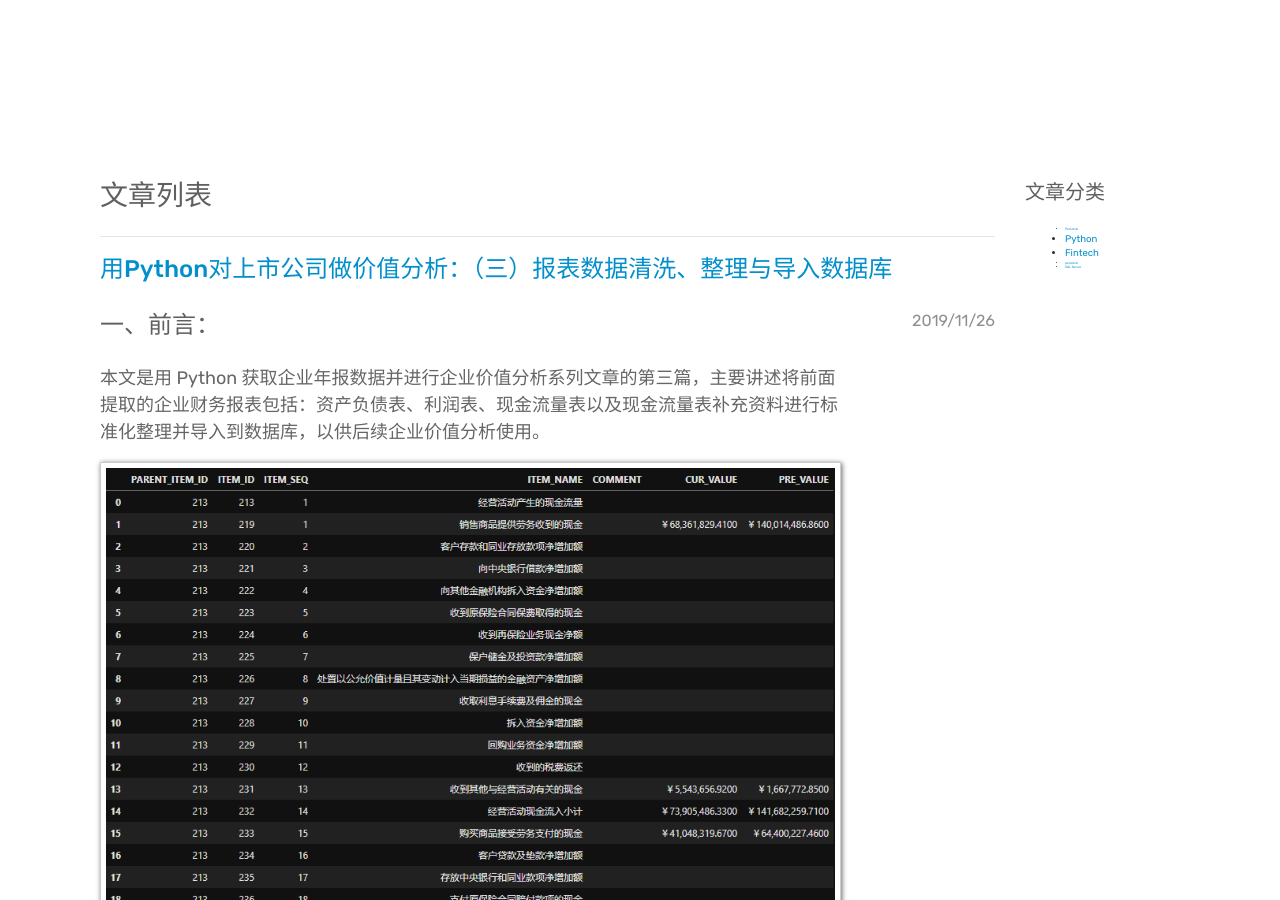
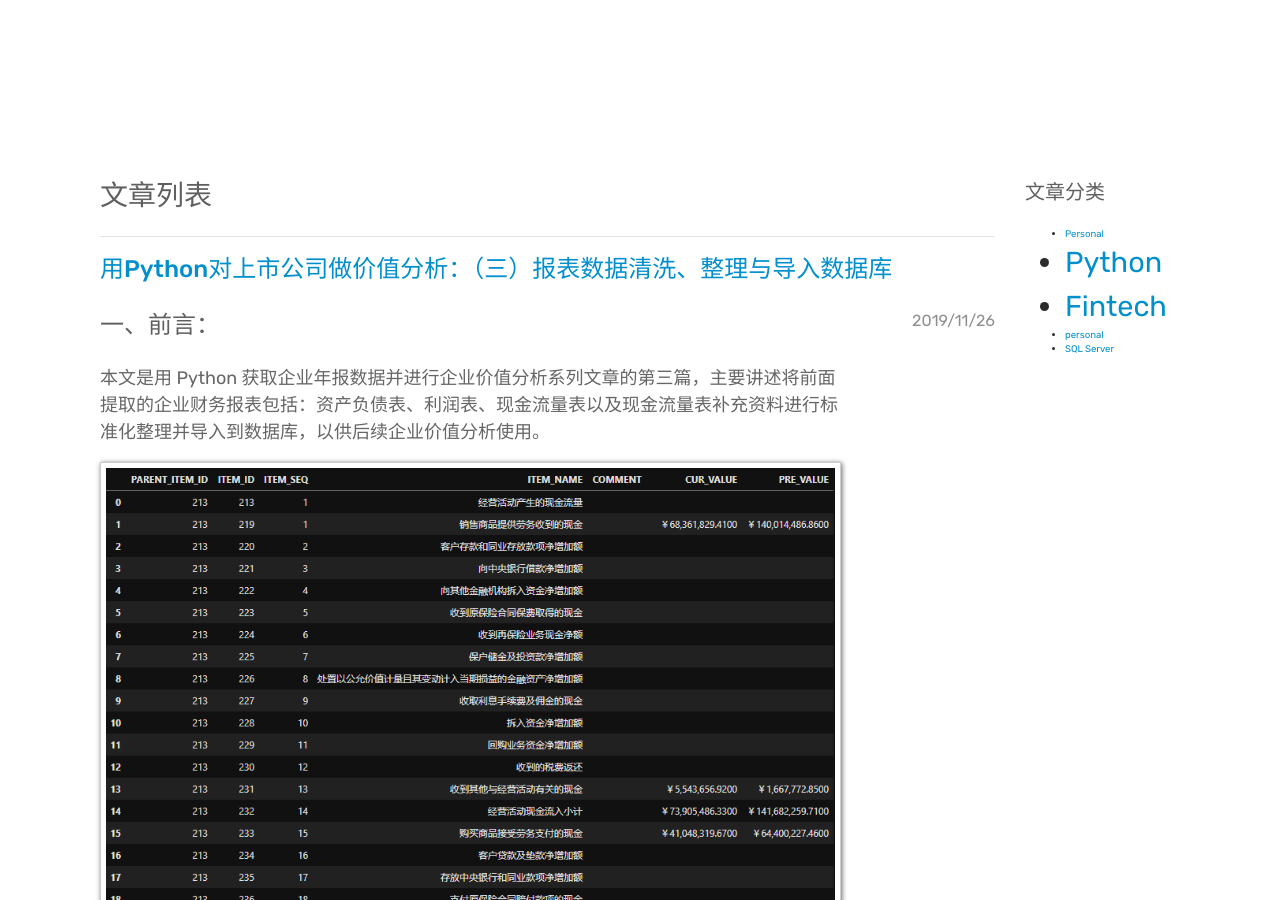
Before and after one commit to yxdt/yxdt.github.io, a Jekyll site: the page built from index.markdown, in a window 1280 px wide and 900 px high. Built offline with Jekyll 4.4.1, drawn with Linux system fonts in a browser that asks for light colours.

Commit message:
categories

```diff
--- a/_includes/categories.html
+++ b/_includes/categories.html
@@ -2,7 +2,7 @@
     <h5><span>文章分类</span></h5>
     <ul>
     {% for category in site.categories %}
-        <li style="font-size: {{ category | last | size | times: 100 | divided_by: site.categories.size }}%">
+        <li style="font-size: {{ category | last | size | times: 300 | divided_by: site.categories.size }}%">
             <a href="/{{ category | first | slugize }}/">
                 {{ category | first }}
             </a>
```
